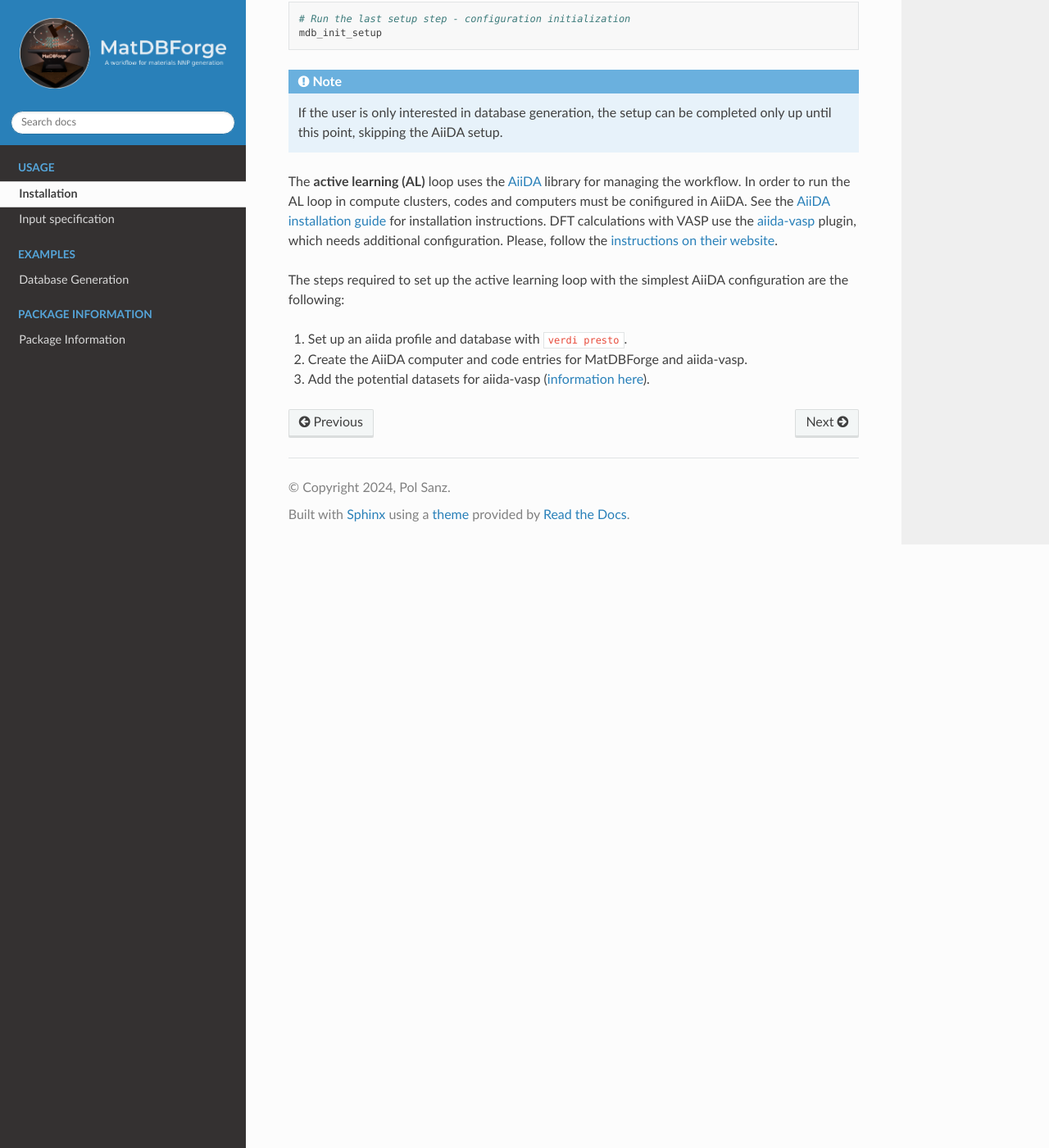
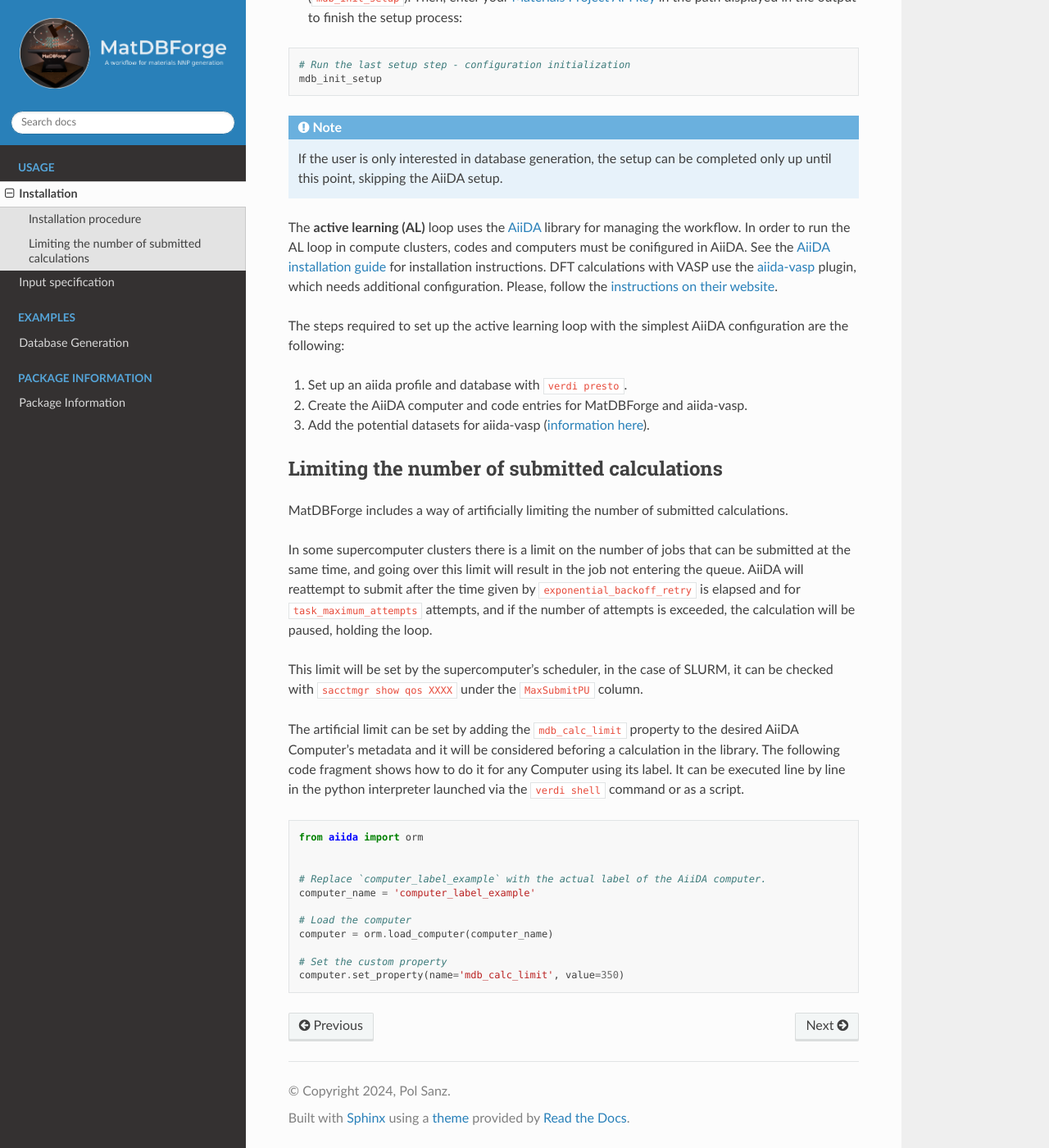
Before and after one commit to gitlzzz/ATLAS, a Sphinx documentation site: the page built from docs/source/install.md, in a window 1280 px wide and 1400 px high, scrolled down 841 px. Shown: the whole window at 82% size. Built offline with Sphinx 7.4.7 and the Read the Docs theme 3.1.0, drawn with Linux system fonts in a browser that asks for light colours; some of the changed text lies outside the part shown.

Commit message:
chore(docs): updated docs to include `mdb_calc_limit` and improved phase explanation.

````diff
--- a/docs/source/install.md
+++ b/docs/source/install.md
@@ -1,4 +1,6 @@
 # Installation
+
+## Installation procedure
 
 To install MatDBForge, you can use pip in a python virtual environment or conda environment. Any python versions above `python3.9` should work. Most development has been made with `python3.11` in mind, which can be installed through the OS's package manager or conda.
 
@@ -38,7 +40,6 @@ mdb_init_setup
 If the user is only interested in database generation, the setup can be completed only up until this point, skipping the AiiDA setup.
 :::
 
-
 The **active learning (AL)** loop uses the [AiiDA](https://github.com/aiidateam/aiida-core) library for managing the workflow. In order to run the AL loop in compute clusters, codes and computers must be conifigured in AiiDA. See the [AiiDA installation guide](https://aiida.readthedocs.io/projects/aiida-core/en/stable/installation/guide_quick.html) for installation instructions. DFT calculations with VASP use the [aiida-vasp](https://aiida-vasp.readthedocs.io/en/latest/) plugin, which needs additional configuration. Please, follow the [instructions on their website](https://aiida-vasp.readthedocs.io/en/latest/getting_started/general.html).
 
 The steps required to set up the active learning loop with the simplest AiiDA configuration are the following:
@@ -46,3 +47,28 @@ The steps required to set up the active learning loop with the simplest AiiDA co
 1. Set up an aiida profile and database with `verdi presto`.
 2. Create the AiiDA computer and code entries for MatDBForge and aiida-vasp.
 3. Add the potential datasets for aiida-vasp ([information here](https://aiida-vasp.readthedocs.io/en/latest/getting_started/potentials.html)).
+
+## Limiting the number of submitted calculations
+
+MatDBForge includes a way of artificially limiting the number of submitted calculations.
+
+In some supercomputer clusters there is a limit on the number of jobs that can be submitted at the same time, and  going over this limit will result in the job not entering the queue.
+AiiDA will reattempt to submit after the time given by `exponential_backoff_retry` is elapsed and for `task_maximum_attempts` attempts, and if the number of attempts is exceeded, the calculation will be paused, holding the loop.
+
+This limit will be set by the supercomputer's scheduler, in the case of SLURM, it can be checked with `sacctmgr show qos XXXX` under the `MaxSubmitPU` column.
+
+The artificial limit can be set by adding the `mdb_calc_limit` property to the desired AiiDA Computer's metadata and it will be considered beforing a calculation in the library. The following code fragment shows how to do it for any Computer using its label. It can be executed line by line in the python interpreter launched via the `verdi shell` command or as a script.
+
+```python
+from aiida import orm
+
+
+# Replace `computer_label_example` with the actual label of the AiiDA computer.
+computer_name = 'computer_label_example'
+
+# Load the computer
+computer = orm.load_computer(computer_name)
+
+# Set the custom property
+computer.set_property(name='mdb_calc_limit', value=350)
+```
````
Also changed, not shown: docs/source/input.md (+6 -2 lines).
